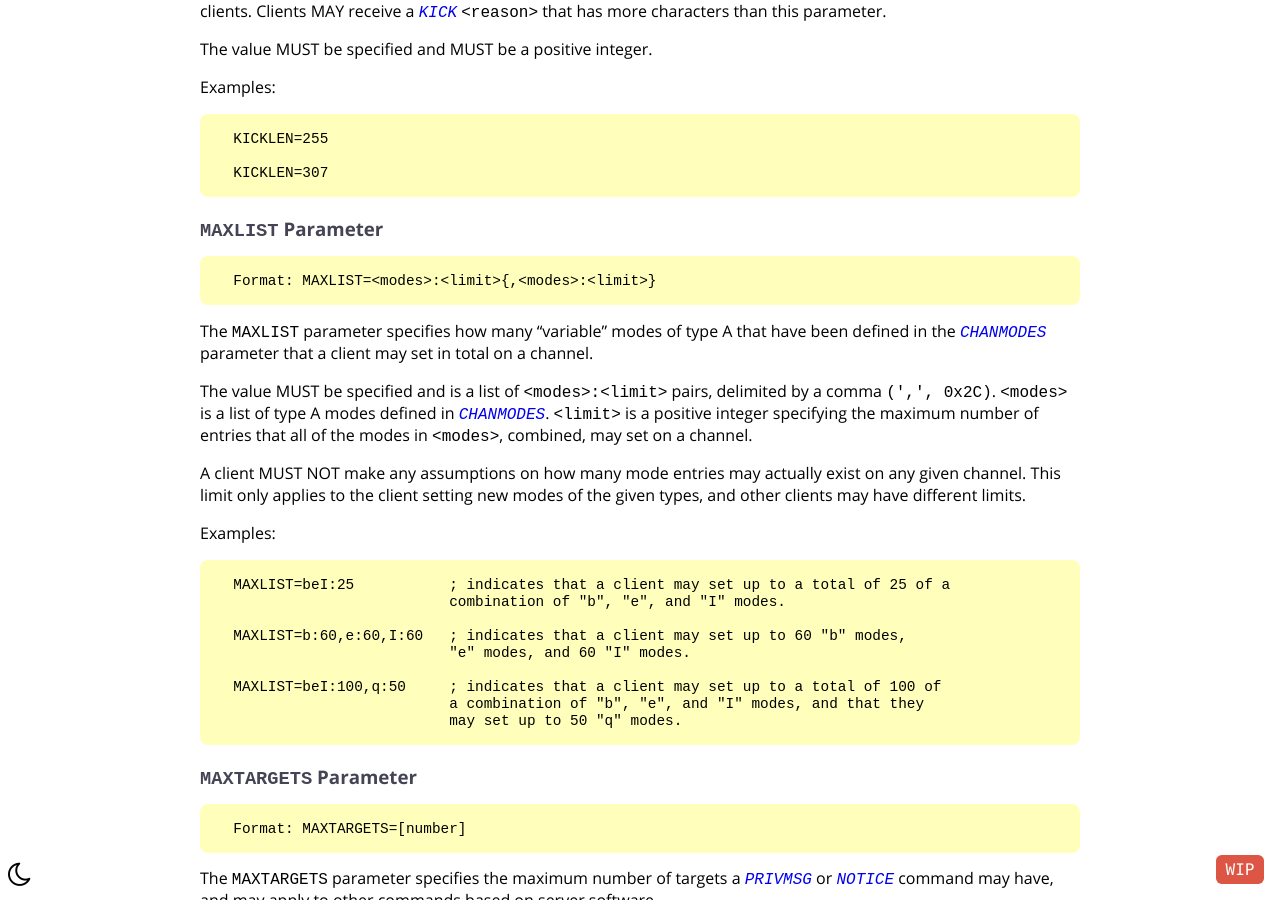
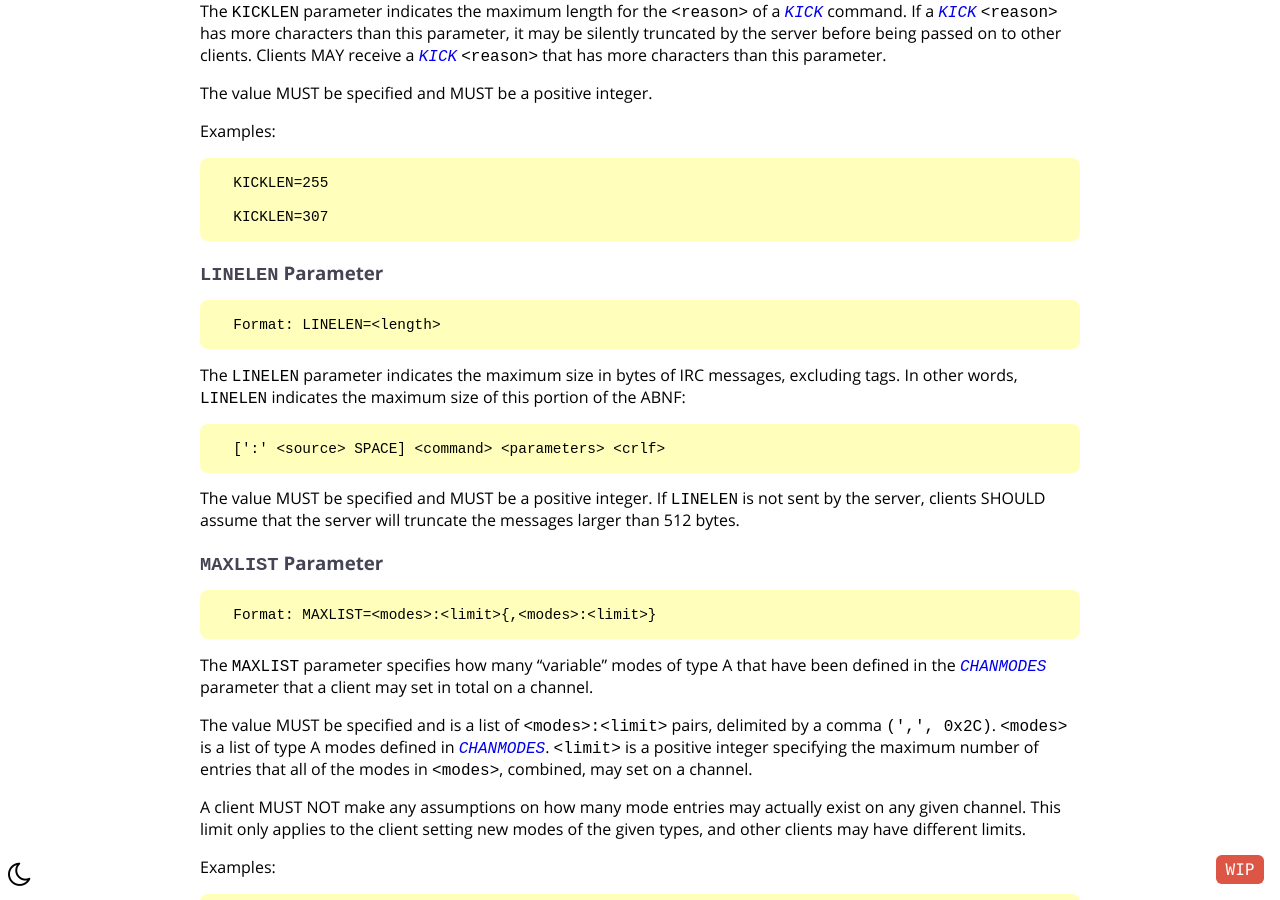
Before and after one commit to ircdocs/modern-irc, a Jekyll site: the page built from index.md, in a window 1280 px wide and 900 px high, scrolled down 92589 px. Built offline with Jekyll 4.4.1, drawn with Linux system fonts in a browser that asks for light colours; the table of contents is made by our own code; some of the changed text lies outside the part shown.

Commit message:
Specify LINELEN ISUPPORT
References: https://github.com/ircdocs/irc-defs/pull/82

```diff
--- a/_includes/c2s_structure.md
+++ b/_includes/c2s_structure.md
@@ -29,7 +29,7 @@ The specific parts of an IRC message are:
 
 These message parts, and parameters themselves, are separated by one or more ASCII SPACE characters `(' ', 0x20)`.
 
-Most IRC servers limit messages to 512 bytes in length, including the trailing `CR-LF` characters. Implementations which include [message tags](https://ircv3.net/specs/extensions/message-tags.html) need to allow additional bytes for the **tags** section of a message; clients must allow 8191 additional bytes and servers must allow 4096 additional bytes.
+Most IRC servers limit messages to 512 bytes in length, including the trailing `CR-LF` characters. Servers may indicate support for greater message sizes via the {% isupport LINELEN %} `RPL_ISUPPORT` paremeter. Implementations which include [message tags](https://ircv3.net/specs/extensions/message-tags.html) need to allow additional bytes for the **tags** section of a message; clients must allow 8191 additional bytes and servers must allow 4096 additional bytes.
 
 ---
 
--- a/_includes/modern-appendix.md
+++ b/_includes/modern-appendix.md
@@ -1372,6 +1372,16 @@ Examples:
       KICKLEN=255
 
       KICKLEN=307
+
+{% isupportheader LINELEN %}
+
+      Format: LINELEN=<length>
+
+The `LINELEN` parameter indicates the maximum size in bytes of IRC messages, excluding tags. In other words, `LINELEN` indicates the maximum size of this portion of the ABNF:
+
+      [':' <source> SPACE] <command> <parameters> <crlf>
+
+The value MUST be specified and MUST be a positive integer. If `LINELEN` is not sent by the server, clients SHOULD assume that the server will truncate the messages larger than 512 bytes.
 
 {% isupportheader MAXLIST %}
 
```
